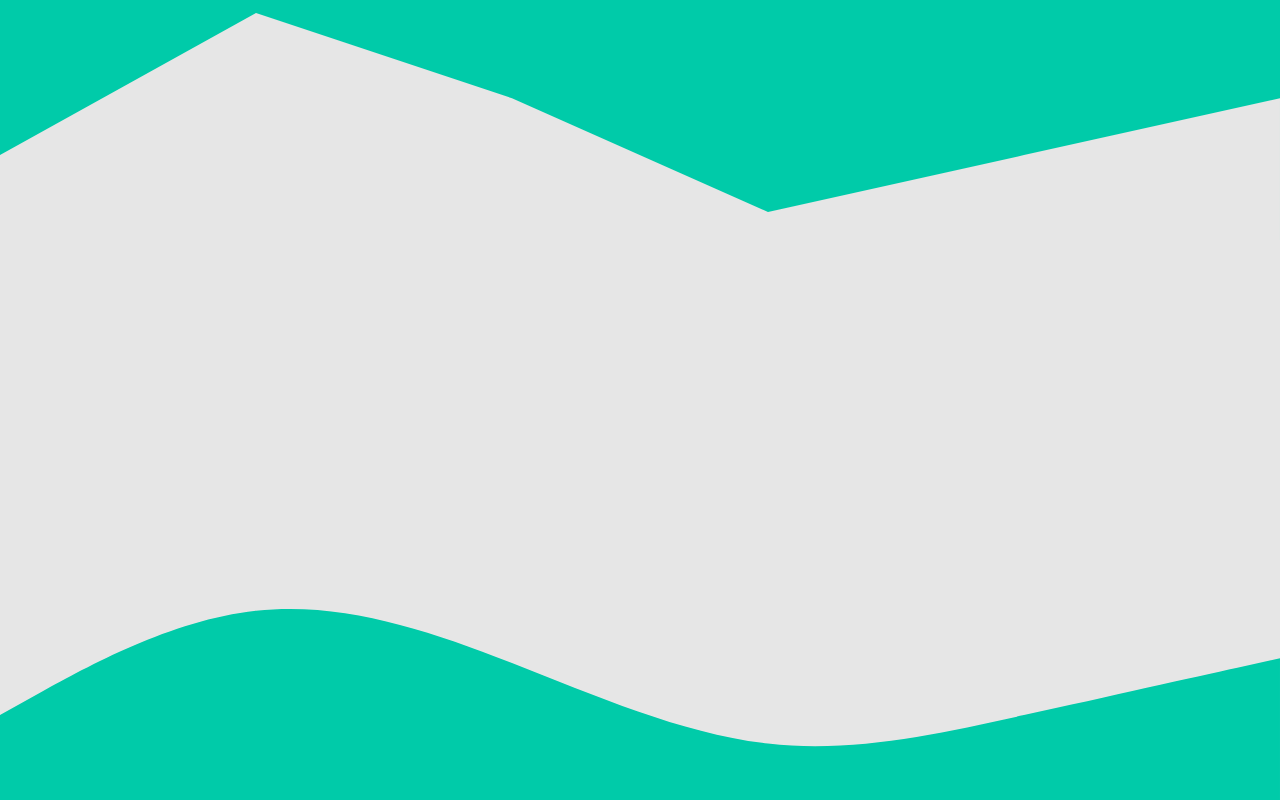
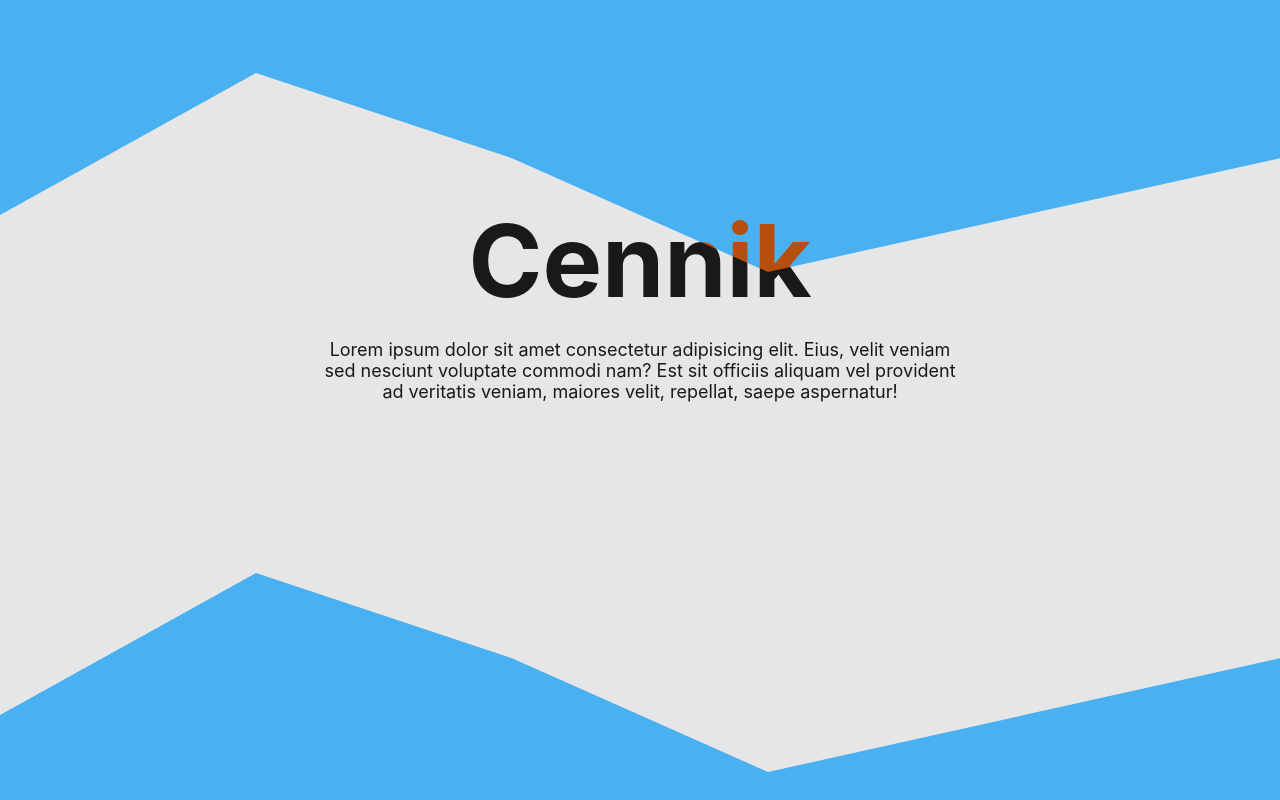
Before and after one commit to jundymek/satagro-price-list, a React (Create React App) app: page / in a window 1280 px wide. Built offline with nearby package versions, Linux system fonts and the light colour scheme; no server answers.

Commit message:
feat: Hero component

```diff
--- a/src/App.tsx
+++ b/src/App.tsx
@@ -1,6 +1,7 @@
 import React from "react";
 import Plans from "./components/plans/Plans";
 import styles from "./app.module.scss";
+import Hero from "./components/hero/Hero";
 function App() {
   return (
     <div className={styles.container}>
@@ -12,11 +13,17 @@ function App() {
           ></path>
         </svg>
       </div>
-      <Plans />
+      <div className={styles.main}>
+        <Hero />
+        <Plans />
+      </div>
 
       <div className={styles.bottom}>
         <svg xmlns="http://www.w3.org/2000/svg" viewBox="0 0 1440 320" className={styles.curvedBottom}>
-          <path d="M0,224L48,197.3C96,171,192,117,288,106.7C384,96,480,128,576,165.3C672,203,768,245,864,256C960,267,1056,245,1152,224C1248,203,1344,181,1392,170.7L1440,160L1440,320L1392,320C1344,320,1248,320,1152,320C1056,320,960,320,864,320C768,320,672,320,576,320C480,320,384,320,288,320C192,320,96,320,48,320L0,320Z"></path>
+          <path
+            fillOpacity="1"
+            d="M0,224L288,64L576,160L864,288L1152,224L1440,160L1440,320L1152,320L864,320L576,320L288,320L0,320Z"
+          ></path>
         </svg>
       </div>
     </div>
--- a/src/app.module.scss
+++ b/src/app.module.scss
@@ -6,27 +6,36 @@
 .container {
   background: rgb(230, 230, 230);
   min-height: 100vh;
+  position: relative;
 }
 
 .curved {
   position: absolute;
   bottom: 0;
-  background: #00cba9;
+  background: #49b1f2;
   fill: rgb(230, 230, 230);
 }
 
 .curvedBottom {
-  position: fixed;
+  position: absolute;
   bottom: 0;
   background: rgb(230, 230, 230);
-  fill: #00cba9;
+  fill: #49b1f2;
 }
 
 .top {
   position: relative;
   margin: 0;
   padding: 0;
-  background: #00cba9;
+  background: #49b1f2;
   width: 100%;
-  height: 30vh;
+  height: 300px;
 }
+
+.main {
+  display: flex;
+  flex-direction: column;
+  justify-content: center;
+  align-items: center;
+  margin-top: -100px;
+}
--- a/src/components/card/card.module.scss
+++ b/src/components/card/card.module.scss
@@ -1,8 +1,7 @@
 @import "../../styles/variables";
 
 .container {
-  max-width: 300px;
-  width: 100%;
+  width: 90%;
   margin: 10px 0px;
   min-height: 490px;
   display: flex;
@@ -16,8 +15,9 @@
     transform: scale(1.01);
   }
 
-  @media only screen and (min-width: $medium) {
+  @media only screen and (min-width: $laptop) {
     margin: 0 10px;
+    width: 300px;
   }
 }
 
--- /dev/null
+++ b/src/components/hero/Hero.tsx
@@ -0,0 +1,16 @@
+import React from "react";
+import styles from "./hero.module.scss";
+
+const Hero = () => {
+  return (
+    <div className={styles.wrapper}>
+      <h1 className={styles.title}>Cennik</h1>
+      <p className={styles.heroText}>
+        Lorem ipsum dolor sit amet consectetur adipisicing elit. Eius, velit veniam sed nesciunt voluptate commodi nam?
+        Est sit officiis aliquam vel provident ad veritatis veniam, maiores velit, repellat, saepe aspernatur!
+      </p>
+    </div>
+  );
+};
+
+export default Hero;
--- /dev/null
+++ b/src/components/hero/hero.module.scss
@@ -0,0 +1,28 @@
+@import "../../styles/variables";
+
+.wrapper {
+  width: 100%;
+  height: 100%;
+  text-align: center;
+  display: block;
+  // padding-bottom: 40px;
+  @media only screen and (min-width: $medium) {
+    width: 50%;
+  }
+}
+
+.title {
+  z-index: 500;
+  font-size: 100px;
+  // margin: 300px 300px;
+  color: white;
+  margin: 0;
+  padding: 0;
+  mix-blend-mode: difference;
+}
+
+.heroText {
+  font-size: 18px;
+  mix-blend-mode: difference;
+  color: rgb(255, 255, 255);
+}
--- a/src/components/plans/plans.module.scss
+++ b/src/components/plans/plans.module.scss
@@ -6,10 +6,8 @@
   justify-content: center;
   align-items: center;
   flex-direction: column;
-  z-index: 100;
   padding-bottom: 100px;
-  @media only screen and (min-width: $medium) {
+  @media only screen and (min-width: $laptop) {
     flex-direction: row;
-    margin-top: -100px;
   }
 }
--- a/src/styles/_variables.scss
+++ b/src/styles/_variables.scss
@@ -1,3 +1,4 @@
 // Media breakpoints
 
 $medium: "768px";
+$laptop: "1024px";
```
